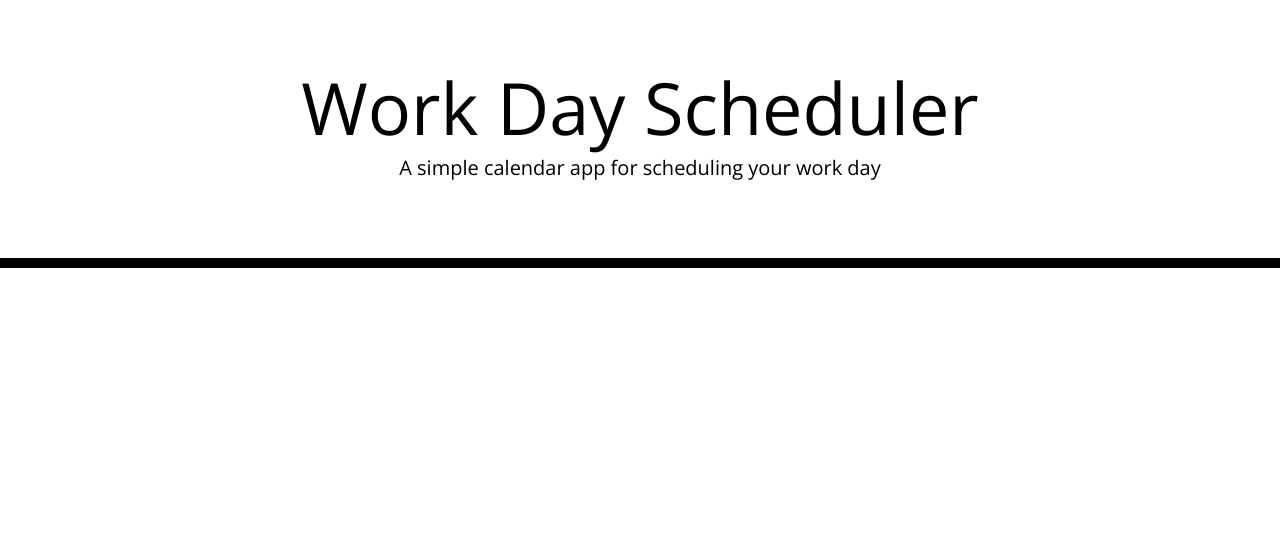
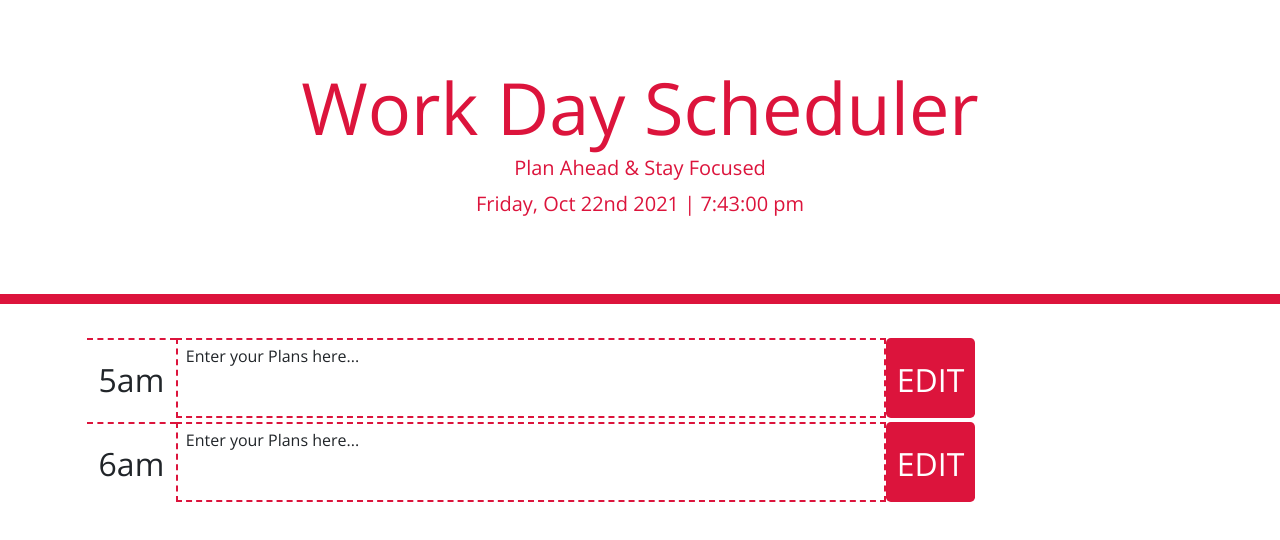
Before and after one commit to laeuler/Homework05WorkDayScheduler, a plain HTML site: page index.html in a window 1280 px wide. Drawn offline with nearby package versions, Linux system fonts and the light colour scheme; files that its build step writes are made by us from their sources.

Commit message:
basic blocks to code planner functionalities added

```diff
--- a/assets/css/style.css
+++ b/assets/css/style.css
@@ -1,5 +1,5 @@
 body {
-  font-family: 'Open Sans', sans-serif;
+  font-family: "Open Sans", sans-serif;
   font-size: 16px;
   line-height: 1;
 }
@@ -16,9 +16,9 @@ textarea {
 .jumbotron {
   text-align: center;
   background-color: transparent;
-  color: black;
+  color: crimson;
   border-radius: 0;
-  border-bottom: 10px solid black;
+  border-bottom: 10px solid crimson;
 }
 
 .description {
@@ -69,3 +69,34 @@ textarea {
   font-size: 20px;
   transition: all 0.3s ease-in-out;
 }
+
+/* ============================ New Styling ============================ */
+.frameHour {
+  width: 80%;
+  height: 5em;
+  margin: 2px;
+}
+
+.timeHour,
+.timeEdit {
+  border-top: crimson dashed 2px;
+  width: 10%;
+  max-width: 100px;
+  text-align: center;
+  line-height: 2em;
+  font-size: 2em;
+}
+
+.timePlans {
+  border: crimson dashed 2px;
+  width: 80%;
+}
+
+.timeEdit {
+  background-color: crimson;
+  color: white;
+}
+
+.timeEdit:hover {
+  cursor: pointer;
+}
--- /dev/null
+++ b/assets/js/script.js
@@ -0,0 +1,18 @@
+//Get current Date
+var currentDate = moment().format("dddd, MMM Do YYYY");
+
+//Get current time
+var currentTime;
+var getTimeStamp = setInterval(getTime, 1000);
+
+function getTime() {
+  currentTime = moment().format("h:mm:ss a");
+  $("#currentDay").text(currentDate + " | " + currentTime);
+}
+
+//When I click the Edit Button a form is created inside the respective textbox
+$(".timeEdit").click(enterSave);
+
+function enterSave(e) {
+  console.log(e.target.parentNode.id);
+}
--- a/index.html
+++ b/index.html
@@ -18,21 +18,61 @@
       href="https://fonts.googleapis.com/css?family=Open+Sans&display=swap"
       rel="stylesheet"
     />
-    <link rel="stylesheet" href="style.css" />
+    <link rel="stylesheet" href="./assets/css/style.css" />
     <title>Work Day Scheduler</title>
   </head>
 
   <body>
     <header class="jumbotron">
-      <h1 class="display-3">Work Day Scheduler</h1>
-      <p class="lead">A simple calendar app for scheduling your work day</p>
-      <p id="currentDay" class="lead"></p>
+      <h1 id="testClass" class="display-3">Work Day Scheduler</h1>
+      <p class="lead">Plan Ahead & Stay Focused</p>
+      <p id="currentDay" class="lead">moment.js loading...</p>
     </header>
-    <div class="container">
+    <div class="container d-flex flex-column justify-content-center">
       <!-- Timeblocks go here -->
-    </div>
+      <!--5am-->
+      <div
+        id="am5"
+        class="
+          frameHour
+          d-flex
+          flex-row
+          justify-content-between
+          align-items-stretch
+        "
+      >
+        <div class="timeHour p-2">5am</div>
+        <div class="timePlans p-2 text-left">Enter your Plans here...</div>
+        <div class="timeEdit p-2 rounded-lg">EDIT</div>
+      </div>
+      <!--6am-->
+      <div
+        id="am6"
+        class="
+          frameHour
+          d-flex
+          flex-row
+          justify-content-between
+          align-items-stretch
+        "
+      >
+        <div class="timeHour p-2">6am</div>
+        <div class="timePlans p-2 text-left">Enter your Plans here...</div>
+        <div class="timeEdit p-2 rounded-lg">EDIT</div>
+      </div>
+<!--
+      <div class="form-group">
+        <textarea
+          class="form-control"
+          rows="3"
+          placeholder="Enter your Plans here..."
+        ></textarea>
+      </div>
+    </div> -->
 
-    <script src="https://cdnjs.cloudflare.com/ajax/libs/jquery/3.2.1/jquery.min.js"></script>
+    <!-- <script src="https://cdnjs.cloudflare.com/ajax/libs/jquery/3.2.1/jquery.min.js"></script> -->
+    <script src="https://ajax.googleapis.com/ajax/libs/jquery/3.5.1/jquery.min.js"></script>
     <script src="https://cdnjs.cloudflare.com/ajax/libs/moment.js/2.24.0/moment.min.js"></script>
+    <script src="./assets/js/script.js"></script>
   </body>
 </html>
```
